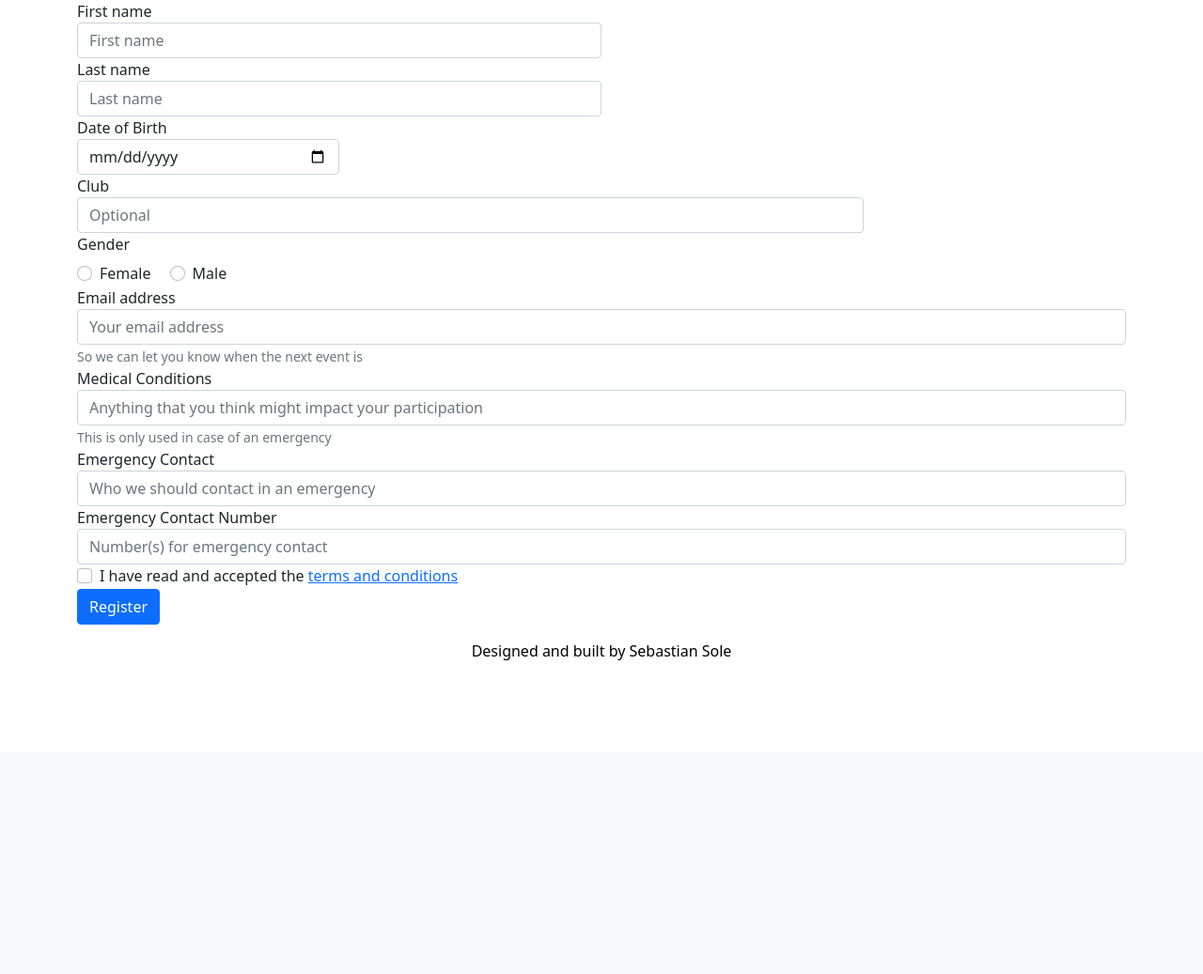
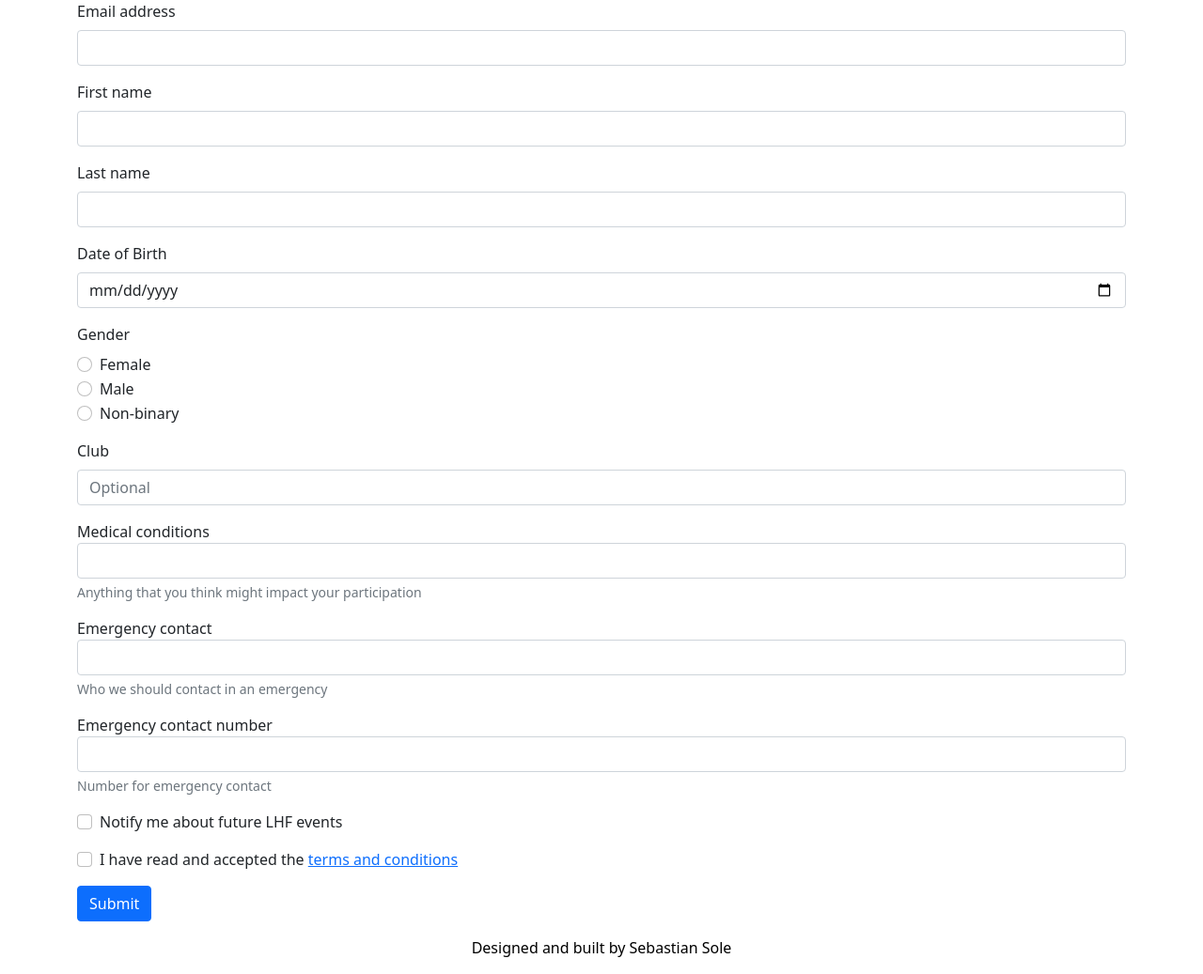
Before and after one commit to scsole/lhf-manager, a PHP site: page /register.php in a window 1280 px wide. Shown: the part 56-1093 px from the top of the page at 94% size. Before the commit the page ends 759 px from the top, so only its background shows below. Run offline with PHP 8.4, Linux system fonts and the light colour scheme.

Commit message:
Rearrange registration form

```diff
--- a/components/registration-form.inc.php
+++ b/components/registration-form.inc.php
@@ -1,79 +1,81 @@
 		<section class="registration-form">
 			<div class="container">
-				<form method="post" action="<?php echo htmlspecialchars($_SERVER["PHP_SELF"]);?>">
+				<form>
+					<!-- Contact details -->
+					<div class="mb-3">
+						<label for="email" class="form-label">Email address</label>
+						<input type="email" class="form-control" id="email" aria-label="Email address" maxlength="255" required>
+					</div>
 
 					<!-- Name -->
-				<div class="form-row">
-					<div class="form-group col-md-6">
-					<label for="first_name">First name</label>
-					<input type="text" class="form-control" name="first_name" id="first_name" placeholder="First name" maxlength="255" required>
+					<div class="mb-3">
+						<label for="firstName" class="form-label">First name</label>
+						<input type="text" class="form-control" id="firstName" aria-label="First name" maxlength="255" required>
 					</div>
-					<div class="form-group col-md-6">
-					<label for="last_name">Last name</label>
-					<input type="text" class="form-control" name="last_name" id="last_name" placeholder="Last name" maxlength="255" required>
+					<div class="mb-3">
+						<label for="lastName" class="form-label">Last name</label>
+						<input type="text" class="form-control" id="lastName" aria-label="Last name" maxlength="255" required>
+					</div>
+
+					<!-- Profile -->
+					<div class="mb-3">
+						<label for="dob" class="form-label">Date of Birth</label>
+						<input type="date" class="form-control" id="dob" aria-label="Date of birth" required>
+					</div>
+
+					<div class = "mb-3">
+						<label for="genderRadio" class="form-label">Gender</label>
+						<div class="form-check">
+							<input class="form-check-input" type="radio" name="genderRadio" id="genderRadioF" aria-label="Female" required>
+							<label class="form-check-label" for="genderRadioF">Female</label>
+						</div>
+						<div class="form-check">
+							<input class="form-check-input" type="radio" name="genderRadio" id="genderRadioM" aria-label="Male" required>
+							<label class="form-check-label" for="genderRadioM">Male</label>
+						</div>
+						<div class="form-check">
+							<input class="form-check-input" type="radio" name="genderRadio" id="genderRadioN" aria-label="Non-binary" required>
+							<label class="form-check-label" for="genderRadioN">Non-binary</label>
 						</div>
 					</div>
 
-				<!-- Profile -->
-				<div class="form-row">
-					<div class="form-group col-md-3">
-					<label for="dob">Date of Birth</label>
-					<input type="date" class="form-control" name="dob" id="dob" required>
-					</div>
-
-					<div class="form-group col-md-9">
-					<label for="club">Club</label>
-					<input type="text" class="form-control" name="club" id="club" placeholder="Optional" maxlength="255">
-					</div>
-				</div>
-
-				<div class="form-group">
-					<legend class="col-form-label pt-0">Gender</legend>
-					<div class="form-check form-check-inline">
-					<input class="form-check-input" type="radio" name="gender" id="female" value="female" required>
-					<label class="form-check-label" for="female">Female</label>
-					</div>
-					<div class="form-check form-check-inline">
-					<input class="form-check-input" type="radio" name="gender" id="male" value="male">
-					<label class="form-check-label" for="male">Male</label>
-					</div>
-				</div>
-
-				<!-- Contact information -->
-				<div class="form-group">
-					<label for="email_address">Email address</label>
-					<input type="email" pattern=".+@.+\..+" class="form-control" name="email_address" id="email_address" aria-describedby="emailHelp" placeholder="Your email address" maxlength="254" required>
-					<small id="emailHelp" class="form-text text-muted">So we can let you know when the next event is</small>
+					<div class="mb-3">
+						<label for="club" class="form-label">Club</label>
+						<input type="text" class="form-control" id="club" placeholder="Optional" aria-label="Club (optional)" maxlength="255">
 					</div>
 
 					<!-- Emergency information -->
-				<div class="form-group">
-					<label for="medical_conditions">Medical Conditions</label>
-					<input type="text" class="form-control" name="medical_conditions" id="medical_conditions" aria-describedby="medicalConditionsHelp" placeholder="Anything that you think might impact your participation" maxlength="255">
-					<small id="medicalConditionsHelp" class="form-text text-muted">This is only used in case of an emergency</small>
+					<div class="mb-3">
+						<label for="medicalConditions">Medical conditions</label>
+						<input type="text" class="form-control" id="medicalConditions" aria-describedby="medicalConditionsHelp" aria-label="Female" maxlength="255">
+						<div id="medicalConditionsHelp" class="form-text">Anything that you think might impact your participation</div>
 					</div>
 
-				<div class="form-group">
-					<label for="emergency_contact_name">Emergency Contact</label>
-					<input type="text" class="form-control" name="emergency_contact_name" id="emergency_contact_name" placeholder="Who we should contact in an emergency" maxlength="255" required>
+					<div class="mb-3">
+						<label for="emergencyContact">Emergency contact</label>
+						<input type="text" class="form-control" id="emergencyContact" aria-describedby="emergencyContactHelp" maxlength="255" required>
+						<div id="emergencyContactHelp" class="form-text">Who we should contact in an emergency</div>
 					</div>
 
-				<div class="form-group">
-					<label for="emergency_contact_number">Emergency Contact Number</label>
-					<input type="text" class="form-control" name="emergency_contact_number" id="emergency_contact_number" placeholder="Number(s) for emergency contact" maxlength="40" required>
+					<div class="mb-3">
+						<label for="emergencyContactNumber">Emergency contact number</label>
+						<input type="text" class="form-control" id="emergencyContactNumber" aria-describedby="emergencyContactNumberHelp" maxlength="40" required>
+						<div id="emergencyContactNumberHelp" class="form-text">Number for emergency contact</div>
 					</div>
 
 					<!-- Submit components -->
-				<div class="form-group">
-					<div class="form-check">
-					<input class="form-check-input" type="checkbox" name="accepted_terms" id="accepted_terms" required>
-					<label class="form-check-label" for="accepted_terms">I have read and accepted the <a href="#">terms and conditions</a></label>
-					</div>
+					<div class="mb-3 form-check">
+						<input type="checkbox" class="form-check-input" id="emailSubscription" aria-label="Notify me about future Leith Harbour Free events">
+						<label class="form-check-label" for="emailSubscription">Notify me about future LHF events</label>
 					</div>
 
-				<div class="form-group">
-					<button type="submit" class="btn btn-primary">Register</button>
+					<div class="mb-3 form-check">
+						<input type="checkbox" class="form-check-input" id="termsAndConditions" aria-label="I have red and accepted the terms and conditions" required>
+						<label class="form-check-label" for="termsAndConditions">I have read and accepted the <a href="#">terms and conditions</a></label>
 					</div>
+
+					<button type="submit" class="btn btn-primary">Submit</button>
+
 				</form>
 			</div>
 		</section>
```
Lines whose indentation alone changed are shown as unchanged.
